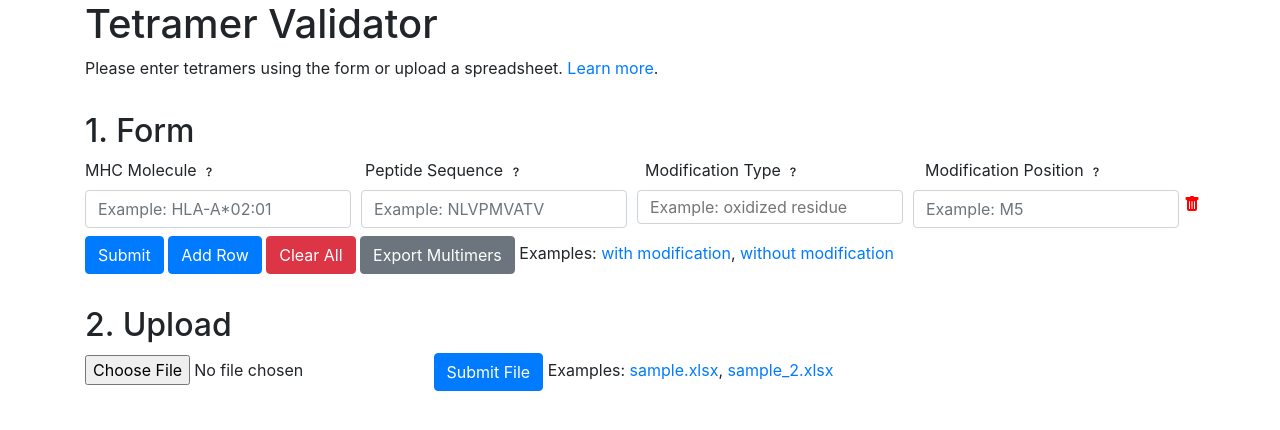
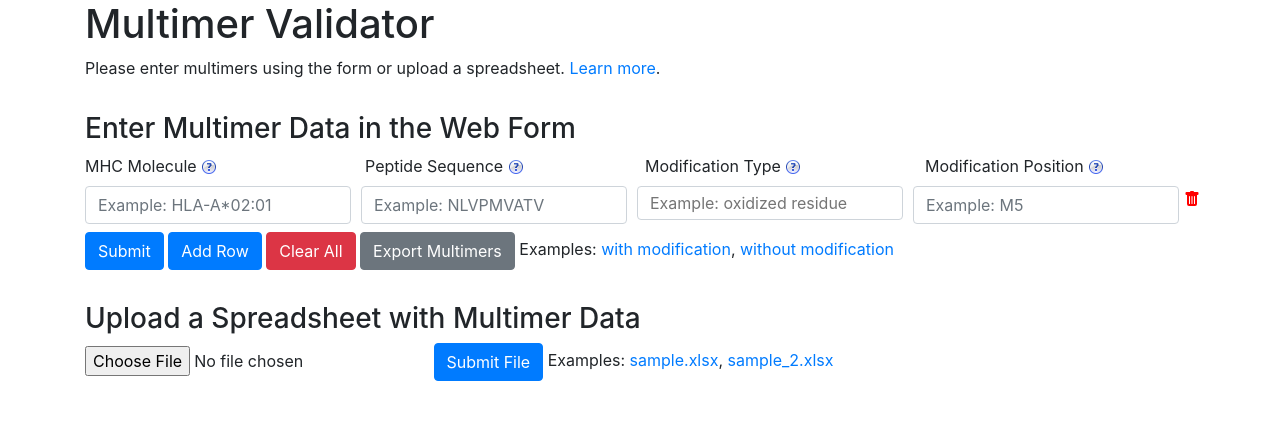
Before and after one commit to IEDB/tetramer-validator, a Flask app: page / in a window 1280 px wide. Shown: the top 430 px of the page. Run offline with Flask 2, Linux system fonts and the light colour scheme; data that the repository does not hold is empty; parts of the project's set-up code (start-up, migrations or seed data) failed here and were passed over; some libraries are stand-ins or nearby versions.

Commit message:
Modified question mark symbol to make it larger and mirror IEDB. Changed page title.

```diff
--- a/tetramer_validator/static/form_misc.js
+++ b/tetramer_validator/static/form_misc.js
@@ -1,9 +1,9 @@
 $(document).ready(function(){
   $(".mod_type.is-invalid").parent().addClass("is-invalid");
   $(".mod_type.is-valid").parent().addClass("is-valid");
-});
-$('.bi-question').focus(function(event) {
-  $('[data-toggle="popover"]').popover({html: true});
+  $(function () {
+    $('[data-toggle="popover"]').popover({trigger: "click", html: true})
+  });
 });
 $('.bi-trash-fill').click(function(event) {
   if ($(".entry").length == 1) {
--- a/tetramer_validator/templates/base.html
+++ b/tetramer_validator/templates/base.html
@@ -5,7 +5,7 @@
 <head>
   <meta charset="utf-8">
   <meta name="viewport" content="width=device-width, initial-scale=1, shrink-to-fit=no">
-  <title>Tetramer Validator</title>
+  <title>Multimer Validator</title>
   <script src="{{url_for('static', filename='jquery-3.5.1.min.js')}}"> </script>
   <link rel="stylesheet" href="https://stackpath.bootstrapcdn.com/bootstrap/4.5.2/css/bootstrap.min.css" integrity="sha384-JcKb8q3iqJ61gNV9KGb8thSsNjpSL0n8PARn9HuZOnIxN0hoP+VmmDGMN5t9UJ0Z" crossorigin="anonymous">
   <script src="https://cdn.jsdelivr.net/npm/popper.js@1.16.1/dist/umd/popper.min.js" integrity="sha384-9/reFTGAW83EW2RDu2S0VKaIzap3H66lZH81PoYlFhbGU+6BZp6G7niu735Sk7lN" crossorigin="anonymous"></script>
@@ -33,46 +33,38 @@
 <body>
 <div class="container">
   <div class="page-header">
-    <h1>Tetramer Validator</h1>
-    <p>Please enter tetramers using the form or upload a spreadsheet. <a href="{{url_for('readme')}}">Learn more</a>.</p>
+    <h1>Multimer Validator</h1>
+    <p>Please enter multimers using the form or upload a spreadsheet. <a href="{{url_for('readme')}}">Learn more</a>.</p>
   </div>
   <div class="section">
-    <h2>1. Form</h2>
+    <h3>Enter Multimer Data in the Web Form</h3>
     <form method="GET" class="form-horizontal" action="{{url_for('output')}}">
       <div class="form-row center-block">
         <div class="col">
           <label for="MHC Molecule">MHC Molecule
             <span>
-              <svg width="1em" height="1em" viewBox="0 0 16 16" class="bi bi-question" data-toggle="popover" data-trigger="focus" data-content="Enter MHC molecule from prepopulated list. Click <a href='{{(url_for('readme'))}}'> here </a> for documentation" fill="currentColor" xmlns="http://www.w3.org/2000/svg">
-                <path d="M5.255 5.786a.237.237 0 0 0 .241.247h.825c.138 0 .248-.113.266-.25.09-.656.54-1.134 1.342-1.134.686 0 1.314.343 1.314 1.168 0 .635-.374.927-.965 1.371-.673.489-1.206 1.06-1.168 1.987l.003.217a.25.25 0 0 0 .25.246h.811a.25.25 0 0 0 .25-.25v-.105c0-.718.273-.927 1.01-1.486.609-.463 1.244-.977 1.244-2.056 0-1.511-1.276-2.241-2.673-2.241-1.267 0-2.655.59-2.75 2.286zm1.557 5.763c0 .533.425.927 1.01.927.609 0 1.028-.394 1.028-.927 0-.552-.42-.94-1.029-.94-.584 0-1.009.388-1.009.94z"/>
-              </svg>
+              <img class="bi-question" src="{{url_for('static', filename='help.png')}}" data-toggle="popover" data-content="Enter valid amino acid sequence. Click <a href='{{(url_for('readme'))}}'> here </a> for documentation">
             </span>
           </label>
         </div>
         <div class="col">
           <label for="Peptide Sequence">Peptide Sequence
             <span>
-              <svg width="1em" height="1em" viewBox="0 0 16 16" class="bi bi-question" data-toggle="popover" data-trigger="focus" data-content="Enter valid amino acid sequence. Click <a href='{{(url_for('readme'))}}'> here </a> for documentation" fill="currentColor" xmlns="http://www.w3.org/2000/svg">
-                <path d="M5.255 5.786a.237.237 0 0 0 .241.247h.825c.138 0 .248-.113.266-.25.09-.656.54-1.134 1.342-1.134.686 0 1.314.343 1.314 1.168 0 .635-.374.927-.965 1.371-.673.489-1.206 1.06-1.168 1.987l.003.217a.25.25 0 0 0 .25.246h.811a.25.25 0 0 0 .25-.25v-.105c0-.718.273-.927 1.01-1.486.609-.463 1.244-.977 1.244-2.056 0-1.511-1.276-2.241-2.673-2.241-1.267 0-2.655.59-2.75 2.286zm1.557 5.763c0 .533.425.927 1.01.927.609 0 1.028-.394 1.028-.927 0-.552-.42-.94-1.029-.94-.584 0-1.009.388-1.009.94z"/>
-              </svg>
+              <img class="bi-question" src="{{url_for('static', filename='help.png')}}" data-toggle="popover" data-content="Enter valid amino acid sequence. Click <a href='{{(url_for('readme'))}}'> here </a> for documentation">
             </span>
           </label>
         </div>
         <div class="col">
           <label for="Modification Type">Modification Type
             <span>
-              <svg width="1em" height="1em" viewBox="0 0 16 16" class="bi bi-question" data-toggle="popover" data-trigger="focus" data-content="Please choose a post-translational type from the prepopulated list. Click <a href='{{(url_for('readme'))}}'> here </a> for documentation" fill="currentColor" xmlns="http://www.w3.org/2000/svg">
-                <path d="M5.255 5.786a.237.237 0 0 0 .241.247h.825c.138 0 .248-.113.266-.25.09-.656.54-1.134 1.342-1.134.686 0 1.314.343 1.314 1.168 0 .635-.374.927-.965 1.371-.673.489-1.206 1.06-1.168 1.987l.003.217a.25.25 0 0 0 .25.246h.811a.25.25 0 0 0 .25-.25v-.105c0-.718.273-.927 1.01-1.486.609-.463 1.244-.977 1.244-2.056 0-1.511-1.276-2.241-2.673-2.241-1.267 0-2.655.59-2.75 2.286zm1.557 5.763c0 .533.425.927 1.01.927.609 0 1.028-.394 1.028-.927 0-.552-.42-.94-1.029-.94-.584 0-1.009.388-1.009.94z"/>
-              </svg>
+              <img class="bi-question" src="{{url_for('static', filename='help.png')}}" data-toggle="popover" data-content="Enter valid amino acid sequence. Click <a href='{{(url_for('readme'))}}'> here </a> for documentation">
             </span>
           </label>
         </div>
         <div class="col">
           <label for="Modification Position">Modification Position
             <span>
-              <svg width="1em" height="1em" viewBox="0 0 16 16" class="bi bi-question" data-toggle="popover" data-trigger="focus" data-content="Enter a amino acid letter and matching position from peptide sequence. Modification Position field should be a comma separated list of amino acid letter followed by position number (e.g. F1, S10, S300). Click <a href='{{(url_for('readme'))}}'> here </a> for documentation" fill="currentColor" xmlns="http://www.w3.org/2000/svg">
-                <path d="M5.255 5.786a.237.237 0 0 0 .241.247h.825c.138 0 .248-.113.266-.25.09-.656.54-1.134 1.342-1.134.686 0 1.314.343 1.314 1.168 0 .635-.374.927-.965 1.371-.673.489-1.206 1.06-1.168 1.987l.003.217a.25.25 0 0 0 .25.246h.811a.25.25 0 0 0 .25-.25v-.105c0-.718.273-.927 1.01-1.486.609-.463 1.244-.977 1.244-2.056 0-1.511-1.276-2.241-2.673-2.241-1.267 0-2.655.59-2.75 2.286zm1.557 5.763c0 .533.425.927 1.01.927.609 0 1.028-.394 1.028-.927 0-.552-.42-.94-1.029-.94-.584 0-1.009.388-1.009.94z"/>
-              </svg>
+              <img class="bi-question" src="{{url_for('static', filename='help.png')}}" data-toggle="popover" data-content="Enter valid amino acid sequence. Click <a href='{{(url_for('readme'))}}'> here </a> for documentation">
             </span>
           </label>
         </div>
@@ -122,7 +114,7 @@
     </form>
   </div>
   <div class="section">
-    <h2>2. Upload</h2>
+    <h3>Upload a Spreadsheet with Multimer Data</h3>
     <div>
       <form method="POST" enctype=multipart/form-data action="{{url_for('upload')}}">
         <input type="file" id="file" name="file"/>
```
Also changed, not shown: tetramer_validator/static/help.png (added).
